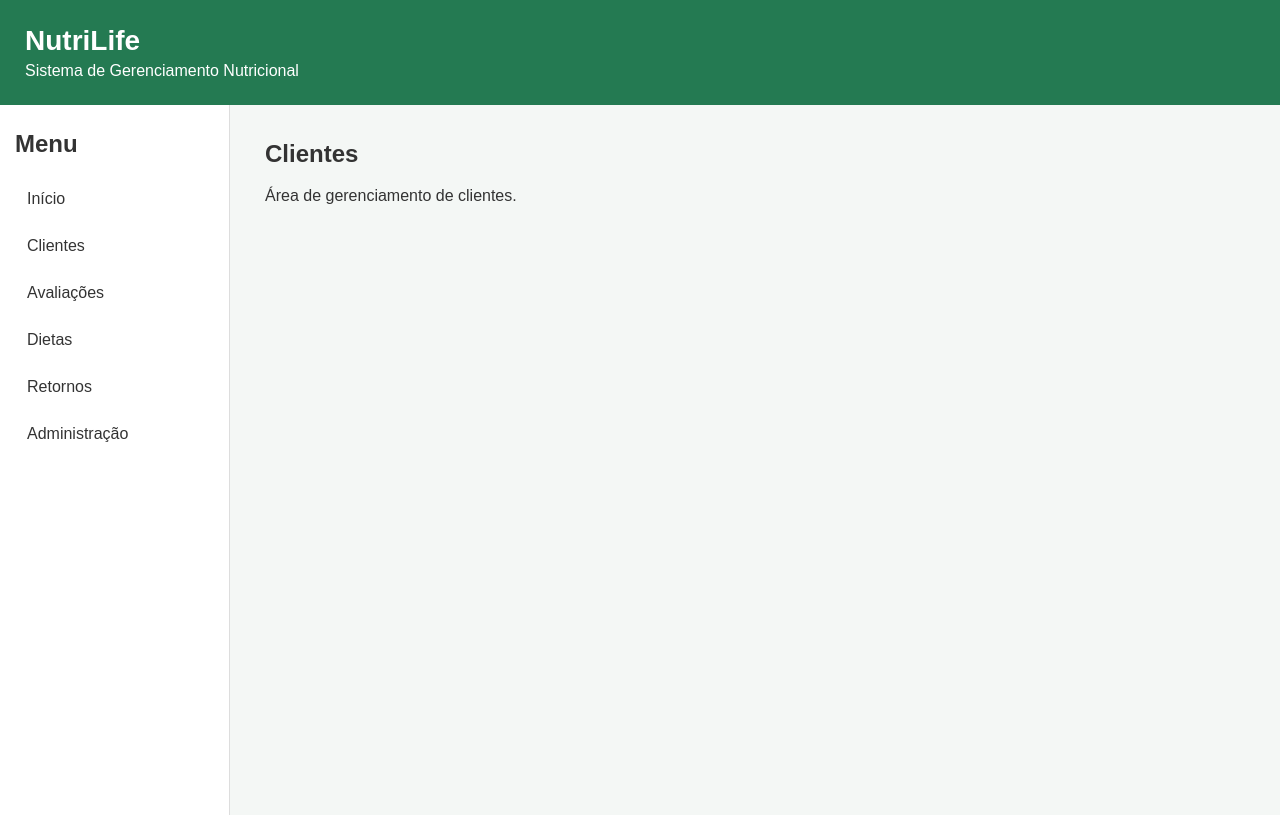
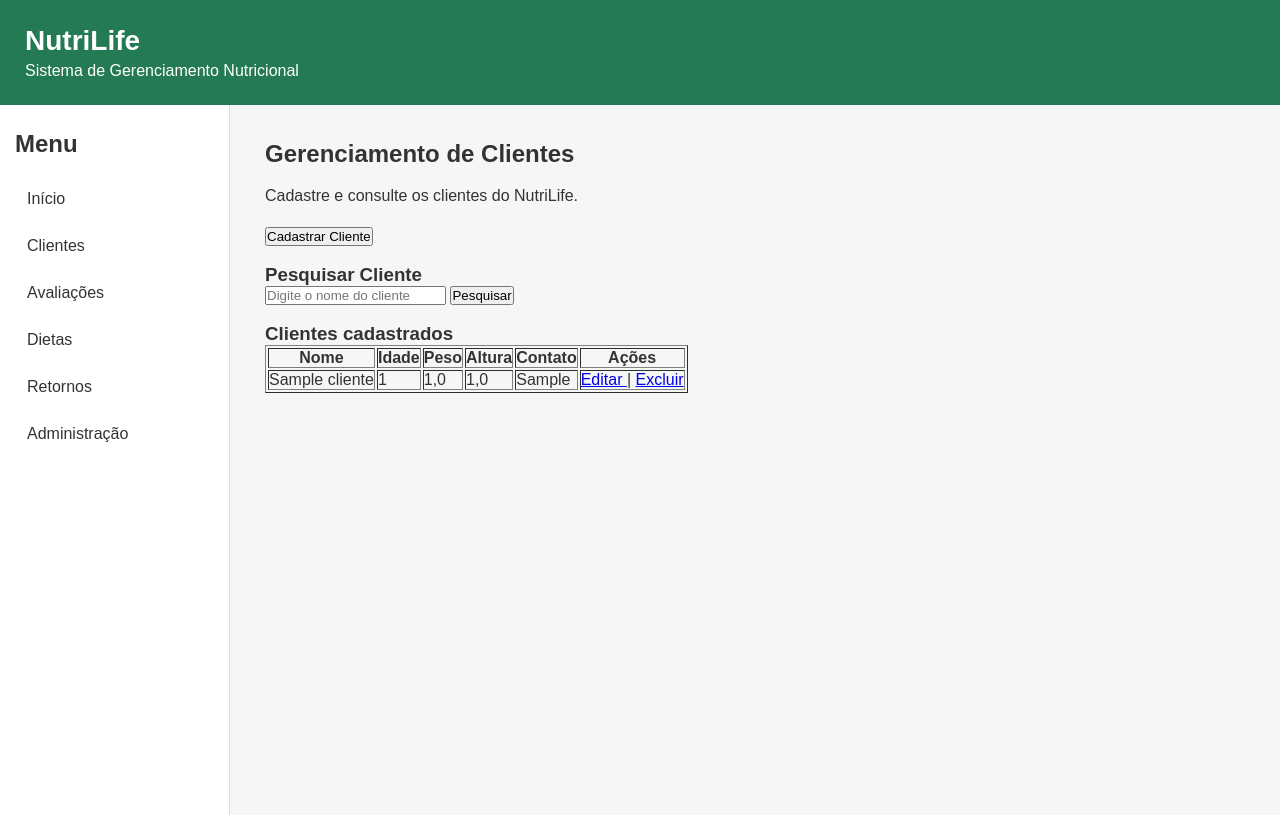
Before and after one commit to Organizacao-TEL/NutriLife, a Django app: page /clientes/ in a window 1280 px wide. Run offline with Django 5.2, Linux system fonts and the light colour scheme; tables that the repository leaves empty hold one stand-in row (values such as "Sample post").

Commit message:
Implementa gerenciamento de clientes

```diff
--- a/core/templates/core/clientes.html
+++ b/core/templates/core/clientes.html
@@ -1,6 +1,74 @@
 {% extends 'core/base.html' %}
 
 {% block conteudo %}
-    <h2>Clientes</h2>
-    <p>Área de gerenciamento de clientes.</p>
+
+<h2>Gerenciamento de Clientes</h2>
+
+<p>Cadastre e consulte os clientes do NutriLife.</p>
+
+<br>
+
+<a href="{% url 'cadastrar_cliente' %}">
+    <button type="button">Cadastrar Cliente</button>
+</a>
+
+<br><br>
+
+<h3>Pesquisar Cliente</h3>
+
+<form method="GET">
+    <input
+        type="text"
+        name="busca"
+        placeholder="Digite o nome do cliente"
+    >
+
+    <button type="submit">Pesquisar</button>
+</form>
+
+<br>
+
+<h3>Clientes cadastrados</h3>
+
+{% if clientes %}
+
+    <table border="1" cellpadding="10">
+        <tr>
+            <th>Nome</th>
+            <th>Idade</th>
+            <th>Peso</th>
+            <th>Altura</th>
+            <th>Contato</th>
+            <th>Ações</th>
+        </tr>
+
+        {% for cliente in clientes %}
+        <tr>
+            <td>{{ cliente.nome }}</td>
+            <td>{{ cliente.idade }}</td>
+            <td>{{ cliente.peso }}</td>
+            <td>{{ cliente.altura }}</td>
+            <td>{{ cliente.contato }}</td>
+
+            <td>
+                <a href="{% url 'editar_cliente' cliente.id %}">
+                    Editar
+                </a>
+
+                |
+
+                <a href="{% url 'excluir_cliente' cliente.id %}">
+                    Excluir
+                </a>
+            </td>
+        </tr>
+        {% endfor %}
+    </table>
+
+{% else %}
+
+    <p>Nenhum cliente encontrado.</p>
+
+{% endif %}
+
 {% endblock %}
--- a/core/urls.py
+++ b/core/urls.py
@@ -3,8 +3,13 @@ from . import views
 
 urlpatterns = [
     path('', views.inicio, name='inicio'),
+
     path('clientes/', views.clientes, name='clientes'),
+    path('clientes/cadastrar/', views.cadastrar_cliente, name='cadastrar_cliente'),
+
     path('avaliacoes/', views.avaliacoes, name='avaliacoes'),
     path('dietas/', views.dietas, name='dietas'),
     path('retornos/', views.retornos, name='retornos'),
+    path('clientes/editar/<int:id>/', views.editar_cliente, name='editar_cliente'),
+    path('clientes/excluir/<int:id>/', views.excluir_cliente, name='excluir_cliente'),
 ]
--- a/core/views.py
+++ b/core/views.py
@@ -1,4 +1,6 @@
-from django.shortcuts import render
+from django.shortcuts import render, redirect
+from .models import Cliente
+from .forms import ClienteForm
 
 
 def inicio(request):
@@ -6,8 +8,47 @@ def inicio(request):
 
 
 def clientes(request):
-    return render(request, 'core/clientes.html')
+    busca = request.GET.get('busca')
 
+    if busca:
+        lista_clientes = Cliente.objects.filter(nome__icontains=busca)
+    else:
+        lista_clientes = Cliente.objects.all()
+
+    return render(request, 'core/clientes.html', {
+        'clientes': lista_clientes
+    })
+
+
+def cadastrar_cliente(request):
+    if request.method == 'POST':
+        form = ClienteForm(request.POST)
+
+        if form.is_valid():
+            form.save()
+            return redirect('clientes')
+    else:
+        form = ClienteForm()
+
+    return render(request, 'core/form_cliente.html', {
+        'form': form
+    })
+
+def editar_cliente(request, id):
+    cliente = Cliente.objects.get(id=id)
+
+    if request.method == 'POST':
+        form = ClienteForm(request.POST, instance=cliente)
+
+        if form.is_valid():
+            form.save()
+            return redirect('clientes')
+    else:
+        form = ClienteForm(instance=cliente)
+
+    return render(request, 'core/form_cliente.html', {
+        'form': form
+    })
 
 def avaliacoes(request):
     return render(request, 'core/avaliacoes.html')
@@ -19,3 +60,14 @@ def dietas(request):
 
 def retornos(request):
     return render(request, 'core/retornos.html')
+
+def excluir_cliente(request, id):
+    cliente = Cliente.objects.get(id=id)
+
+    if request.method == 'POST':
+        cliente.delete()
+        return redirect('clientes')
+
+    return render(request, 'core/excluir_cliente.html', {
+        'cliente': cliente
+    })
```
Also changed, not shown: core/forms.py (added, +8 -0 lines), core/templates/core/excluir_cliente.html (added, +17 -0 lines), core/templates/core/form_cliente.html (added, +17 -0 lines).
